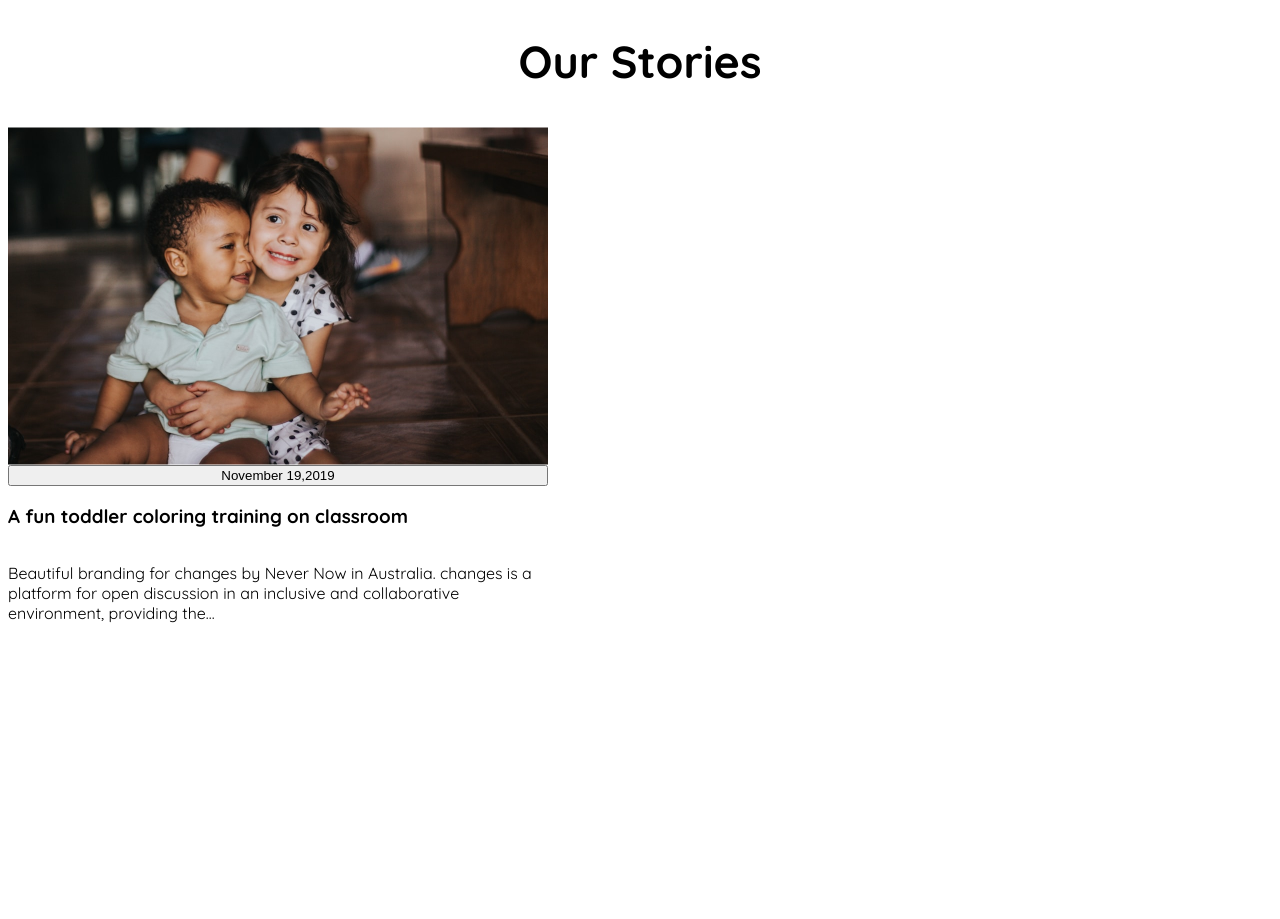
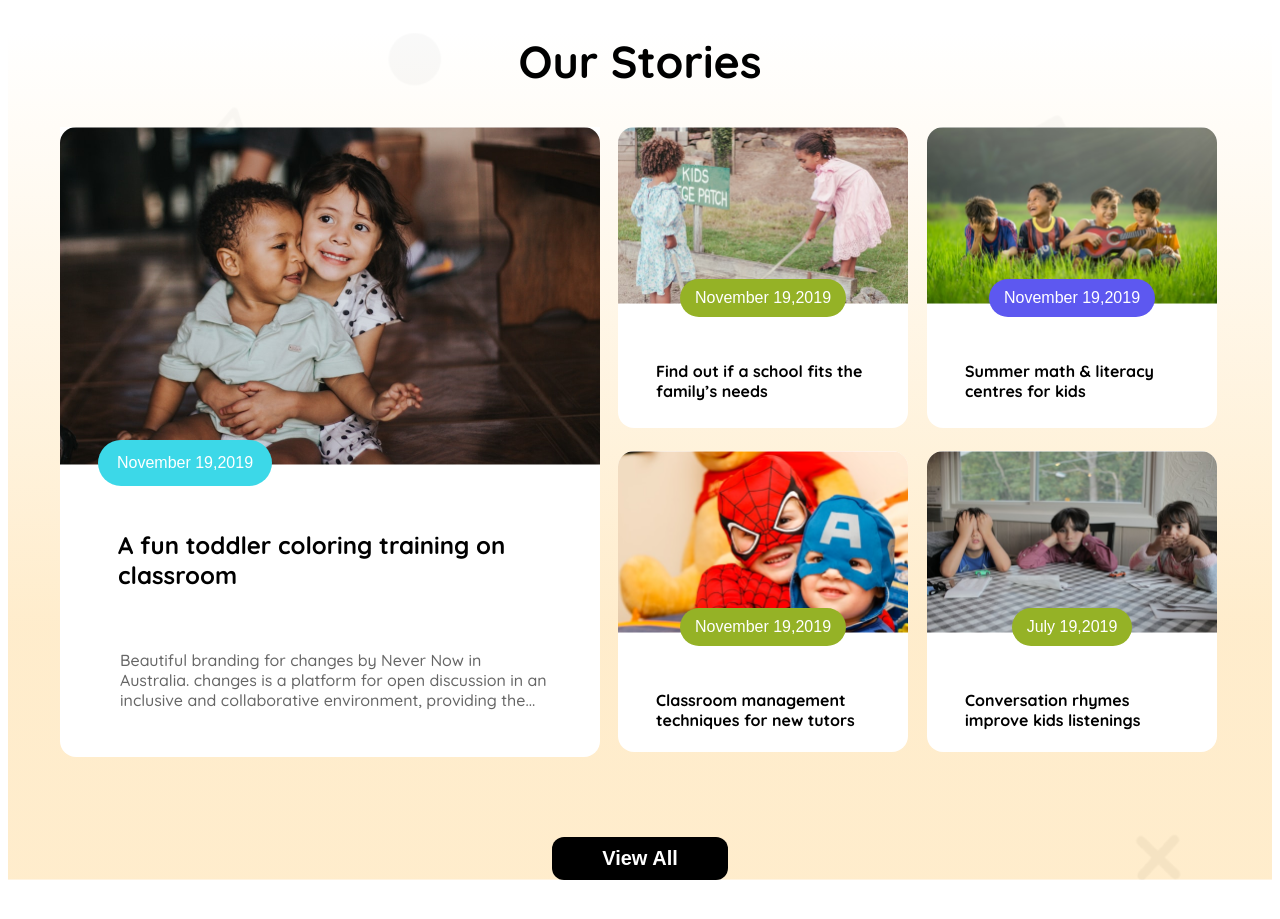
Before and after one commit to nayeem863/assignment-2, a plain HTML site: page index.html in a window 1280 px wide. Shown: the part 1400-2319 px from the top of the page. Before the commit the page ends 2047 px from the top, so only its background shows below. Drawn offline with Linux system fonts and the light colour scheme.

Commit message:
added story section

```diff
--- a/index.css/index.css
+++ b/index.css/index.css
@@ -206,6 +206,33 @@
     gap: 10px;
 }
 /* story */
+#story{
+    background-image: url(../assets/bg.png);
+    background: linear-gradient(to top , rgba(254,163,1,0.2)  30%,rgba(255,255,255,0.5) 100%),url(../assets/bg.png);
+    background-size: cover;
+    background-position: center;
+    background-repeat: no-repeat;
+
+}
+.stories{
+    display: flex;
+    gap: 18px;
+    max-width: 1160px;
+    margin: 0 auto;
+}
+.november{
+    font-weight: 500;
+    font-size: 1rem;
+    color: #FFFFFF;
+    background-color: rgba(60, 216, 232, 1);
+    border: none;
+    max-width: 174px;
+    max-height: 74px;
+    border-radius: 47px;
+    padding: 14px 15px 14px 15px;
+    margin-left: 38px;
+    margin-top: -25px;
+}
 
 .story-1{
     display:flex;
@@ -216,11 +243,71 @@
     background-color: white;
     border-bottom-right-radius: 16px;
     border-bottom-left-radius: 16px;
+
+
+
+}
+.stories img{
+    border-top-left-radius: 16px;
+    border-top-right-radius: 16px;
+}
+.story-1-description{
+    font-weight: 500;
+    font-size: 1rem;
+    color: rgba(102, 102, 102, 1);
+
+    max-width: 433px;
+    padding: 0px 38px 34px 60px;
+
 }
 .story-title{
     font-size: 2.8rem;
     font-weight: bold;
     text-align: center;
+}
+.story-subtitle-1{
+    font-weight: bold;
+    font-size: 1.5rem;
+    color: rgba(0, 0, 0, 1);
+    padding: 20px 58px 20px 58px;
+}
+.story-2{
+    display: flex;
+    flex-direction: column;
+    max-width: 290px;
+    max-height: 301px;
+    border-radius: 16px;
+    border: none;
+    background-color: #FFFFFF;
+
+}
+.november-1{
+    background-color: rgba(149, 178, 38, 1);
+    max-height: 38px;
+    padding: 10px 15px 10px 15px;
+    margin: 0 auto;
+    margin-top: -25px;
+}
+#november-btn{
+    background-color: rgba(93, 88, 240, 1);
+}
+.story-2-subtitle{
+    font-size: 1rem;
+    font-weight: bold;
+    color: rgba(0, 0, 0, 1);
+    max-width: 214px;
+    padding: 28px 38px 28px 38px;
+}
+.other-story{
+    display: grid;
+    grid-template-columns: repeat(2,1fr);
+    gap: 19px;
+}
+.view-all {
+    display: flex;
+    justify-content: center;
+    margin-top: 80px;
+    margin-bottom: 60px;
 }
 
 
@@ -235,7 +322,7 @@
         max-width: 30px;
         min-height: 30px;
     }
-    .nav-link ,.less,.btn-less{
+    .nav-link ,.less,.btn-less,.story-1{
         display: none;
     }
     .btn-primary{
@@ -286,5 +373,20 @@
         font-size: 2rem;
         margin-top: 50px;
     }
+    .other-story{
+        grid-template-columns: repeat(2,1fr);
+        width:100%;
+        margin-left: 12px;
+        margin-right: 12px;
+        gap: 11px;
+
+
+
+    }
+    .story-2{
+        max-width: 220px;
+
+
+    }
 
 }
--- a/index.html
+++ b/index.html
@@ -77,17 +77,54 @@
      <button class="less">&lt;</button>
      <button class="less">&gt; </button>
     </section>
-    <section class="stories">
+    <section id="story">
         <h2 class="story-title">Our Stories</h2>
+    <div class="stories">
         <div class="story-1">
             <img src="assets/story-1.png" alt="">
-            <button>November 19,2019</button>
-            <h3>A fun toddler coloring training on
+            <button class="november">November 19,2019</button>
+            <h3 class="story-subtitle-1">A fun toddler coloring training on
                 classroom</h3>
             <p class="story-1-description">Beautiful branding for changes by Never Now in Australia.
                 changes is a platform for open discussion in an inclusive and
                 collaborative environment, providing the...</p>
         </div>
+        <div class="other-story">
+            <div class="story-2">
+                <img src="assets/story-2.png" alt="">
+            <button class="november-1 november">November 19,2019</button>
+            <h3 class="story-2-subtitle">Find out if a school fits the
+                family’s needs</h3>
+
+            </div>
+            <div class="story-3 story-2">
+                <img src="assets/story-3.png" alt="">
+            <button id="november-btn" class="november-1 november">November 19,2019</button>
+            <h3 class="story-2-subtitle">Summer math & literacy
+                centres for kids</h3>
+
+            </div>
+            <div class="story-4 story-2">
+                <img src="assets/story-4.png" alt="">
+            <button class="november-1 november">November 19,2019</button>
+            <h3 class="story-2-subtitle">Classroom management
+                techniques for new tutors</h3>
+
+            </div>
+            <div class="story-5 story-2">
+                <img src="assets/story-5.png" alt="">
+            <button class="november-1 november">July 19,2019</button>
+            <h3 class="story-2-subtitle">Conversation rhymes
+                improve kids listenings</h3>
+
+            </div>
+
+        </div>
+
+    </div>
+    <div class="view-all">
+       <button class="enroll">View All</button>
+    </div>
     </section>
 </main>
 </html>
```
